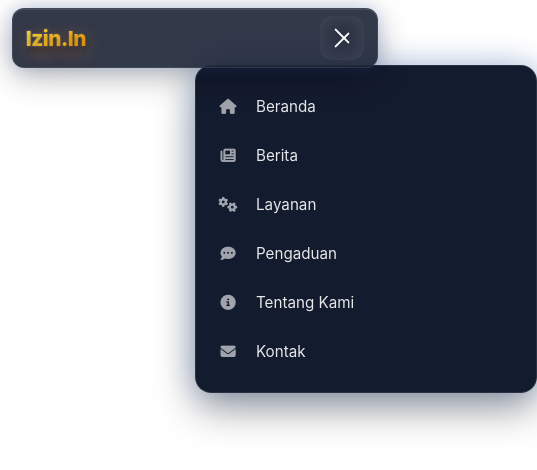
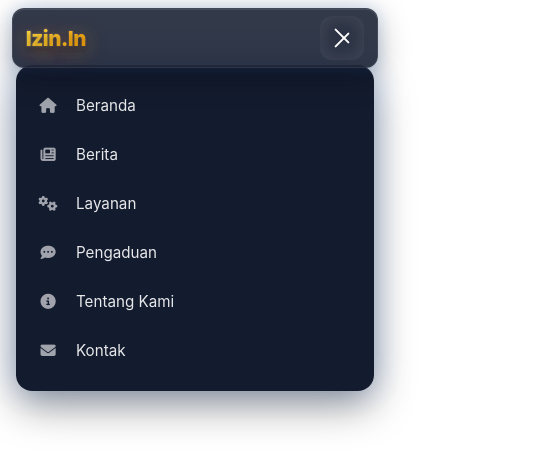
Before and after one commit to mifnaufal/WebsiteUMKM, a plain HTML site: page navbar.html in a window 390 px wide. Both pictures are taken after a click on the button 342 px from the left and 38 px from the top of the page. Shown: the whole page, 537 px wide, since content can reach past the window. Drawn offline with Linux system fonts and the light colour scheme.

Commit message:
navbar ok

```diff
--- a/navbar.html
+++ b/navbar.html
@@ -279,13 +279,14 @@
         .mobile-menu {
             position: fixed;
             top: 90px;
-            left: 50%;
-            transform: translateX(-50%);
-            width: calc(100% - 3rem);
-            max-width: 1380px;
+            left: 1rem;
+            right: 1rem;
+            transform: translateX(0);
+            width: calc(100% - 2rem);
+            max-height: 80vh;
+            overflow-y: auto;
             background: rgba(15, 23, 42, 0.98);
             backdrop-filter: blur(20px);
-            -webkit-backdrop-filter: blur(20px);
             border-radius: 16px;
             padding: 1rem 0;
             opacity: 0;
@@ -294,10 +295,8 @@
             z-index: 999;
             box-shadow:
                 0 15px 40px rgba(0, 0, 0, 0.4),
-                0 0 30px rgba(59, 130, 246, 0.3);
-            border: 1px solid rgba(255, 255, 255, 0.1);
-            overflow: hidden;
-            max-height: calc(100vh - 100px);
+                0 0 30px rgba(59, 130, 246, 0.3),
+                inset 0 1px 0 rgba(255, 255, 255, 0.1);
         }
 
         .mobile-menu.active {
@@ -466,15 +465,16 @@
         }
 
         /* Enhanced Responsive Design */
-        @media (max-width: 1071px) {
+        @media (max-width: 1125px) {
             .nav-desktop {
                 display: none;
             }
 
             .mobile-menu-btn {
                 display: flex;
+                flex-direction: column;
+                justify-content: center;
                 align-items: center;
-                justify-content: center;
             }
         }
 
@@ -681,6 +681,22 @@
                     document.body.style.overflow = mobileMenu.classList.contains('active') ? 'hidden' : '';
                 });
 
+                // Close menu when window loses focus
+                window.addEventListener('blur', () => {
+                    mobileMenu.classList.remove('active');
+                    mobileMenuBtn.classList.remove('active');
+                    document.body.style.overflow = '';
+                });
+
+                // Close menu when switching to desktop view
+                window.addEventListener('resize', () => {
+                    if (window.innerWidth > 1125) {
+                        mobileMenu.classList.remove('active');
+                        mobileMenuBtn.classList.remove('active');
+                        document.body.style.overflow = '';
+                    }
+                });
+
                 // Close menu when clicking on links
                 const mobileLinks = mobileMenu.querySelectorAll('.mobile-link');
                 mobileLinks.forEach(link => {
```
